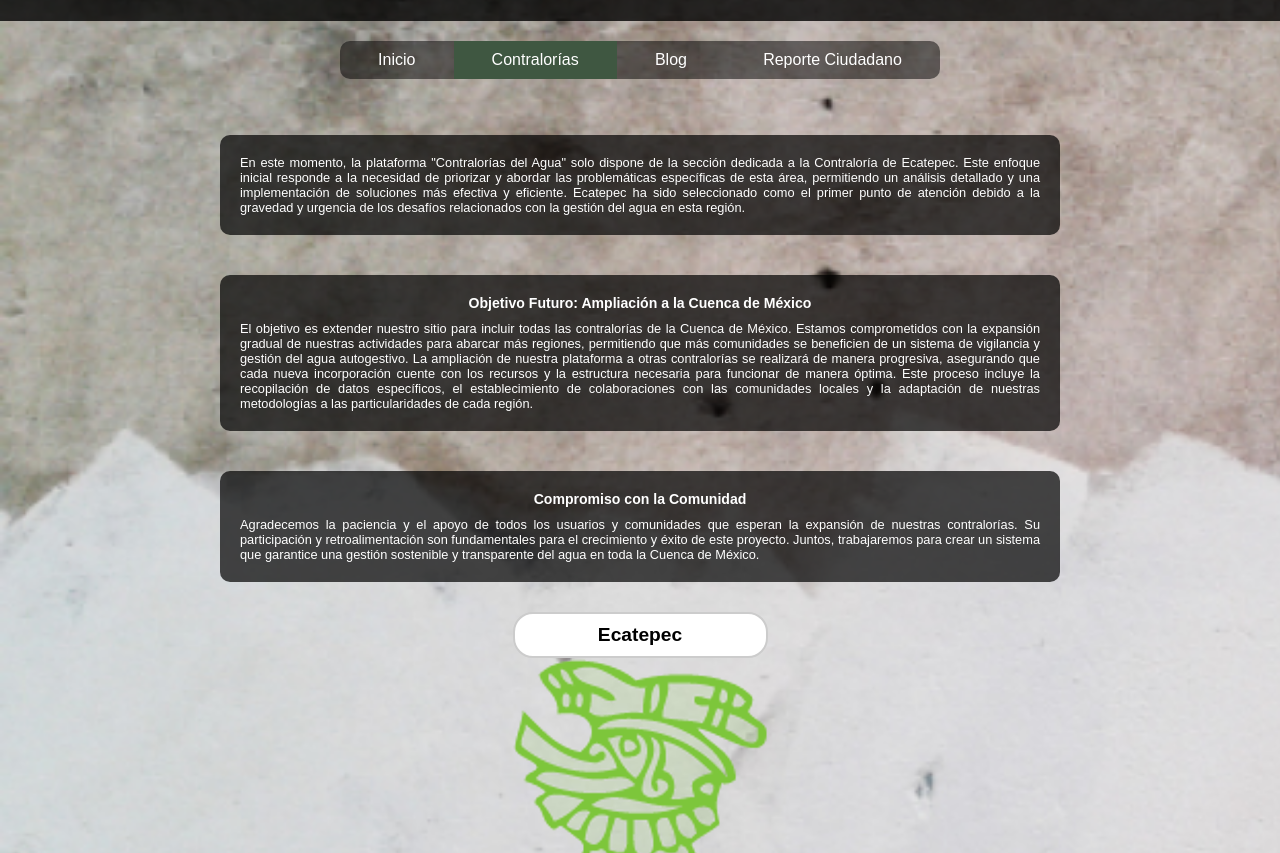
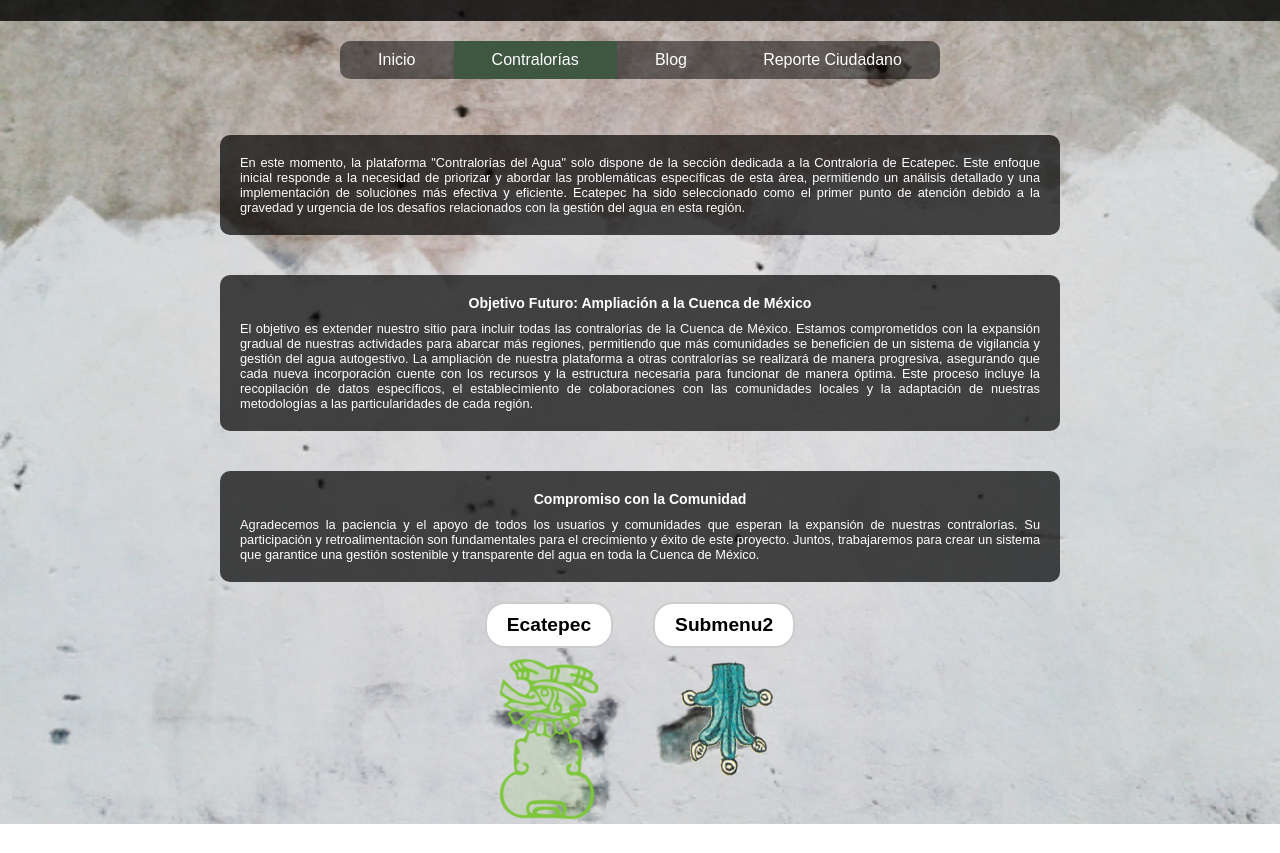
Before and after one commit to AguaMap/contraloriaEcatepec, a plain HTML site: page contraloria.html in a window 1280 px wide. Shown: the part 99-952 px from the top of the page. After the commit the page ends 923 px from the top, so only its background shows below. Drawn offline with Linux system fonts and the light colour scheme.

Commit message:
Update styles.css

```diff
--- a/styles.css
+++ b/styles.css
@@ -89,12 +89,12 @@ body {
   padding: 0;
   margin: 0;
   display: flex;
-  flex-direction: column;
-  align-items: center;
+  justify-content: center;
 }
 
 .submenu li {
-  margin: 10px 0;
+  margin: 0 20px;
+  text-align: center;
 }
 
 .submenu a {
@@ -114,6 +114,12 @@ body {
 .submenu a:hover {
   background-color: #ddd; /* Cambia el color de fondo al pasar el mouse */
   color: #000; /* Cambia el color del texto al pasar el mouse */
+}
+
+.submenu img {
+  margin-top: 10px;
+  max-width: 100px;
+  height: auto;
 }
 
 /* Estilo para los bloques de texto */
```
